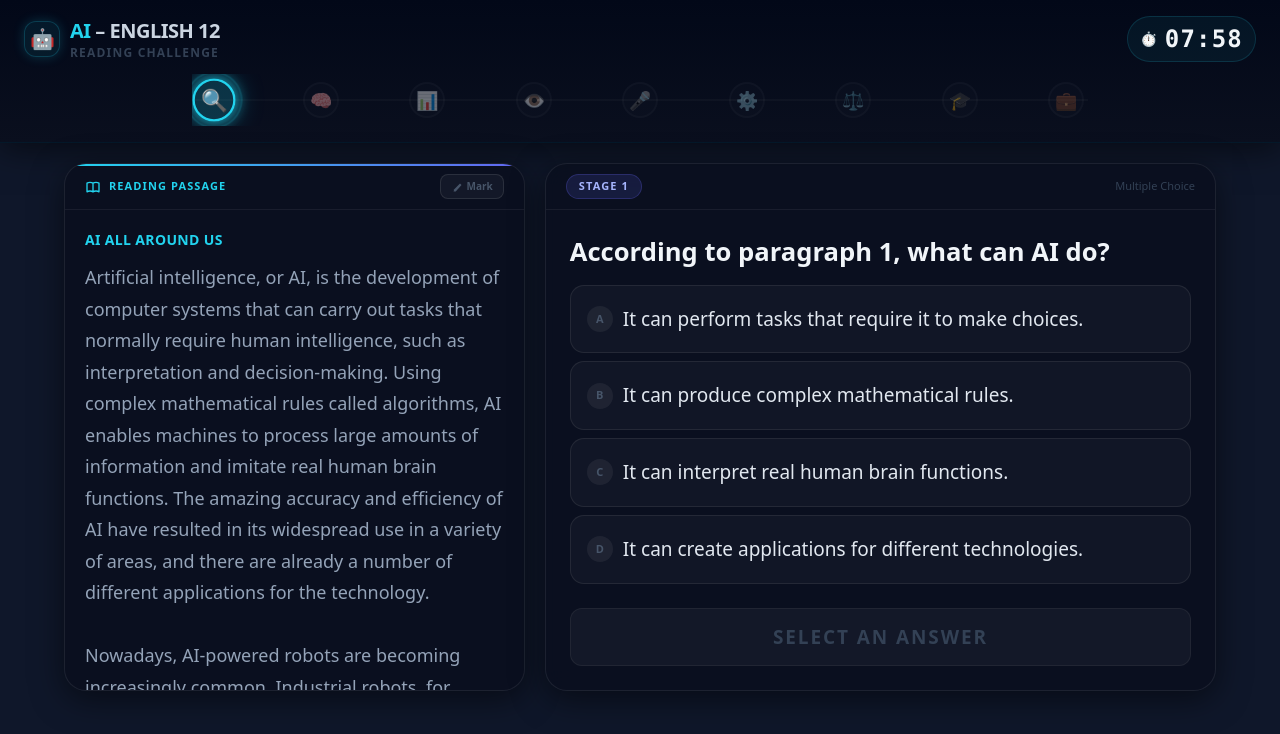
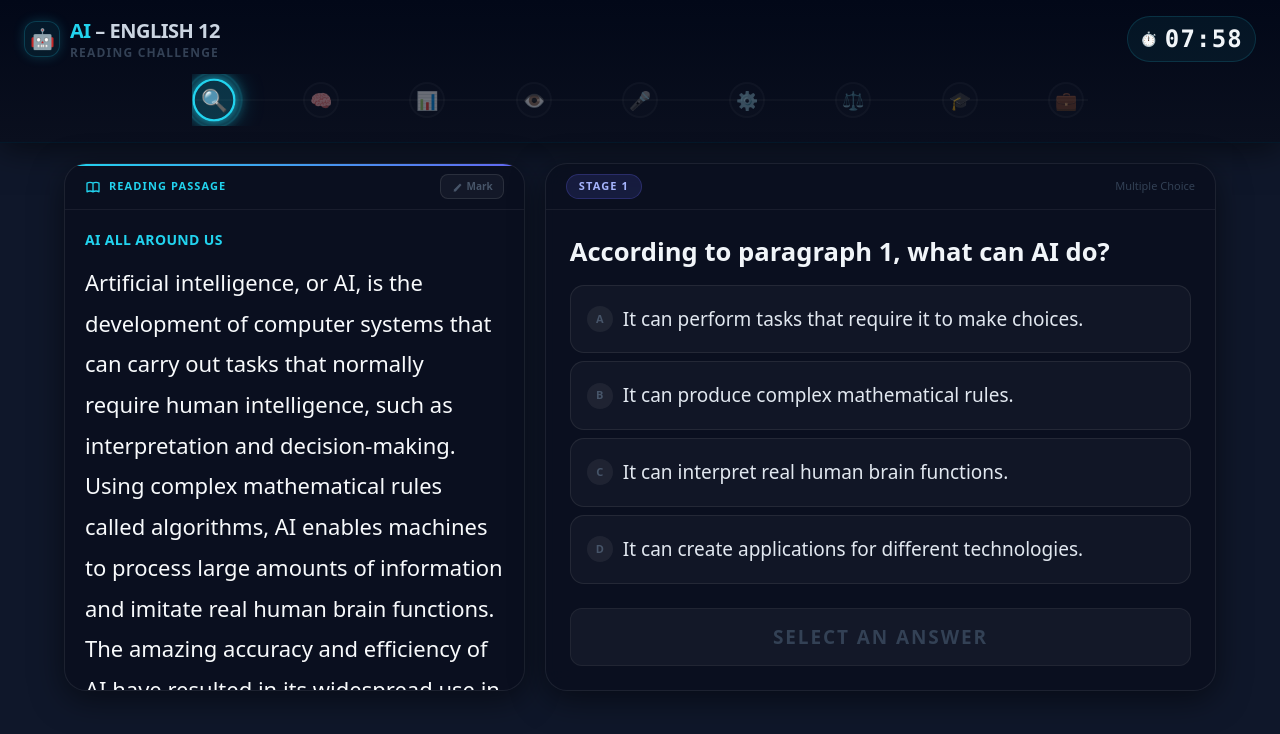
Before and after one commit to havo280788-byte/ARTIFICIAL-INTELLIGENCE, a React (Vite) app: page / in a window 1280 px wide. Both pictures are taken after typing "Sample", "Sample" into the empty fields and a click on the button "⚡ START CHALLENGE". Shown: the top 734 px of the page. Built offline with nearby package versions, Linux system fonts and the light colour scheme.

Commit message:
Add files via upload

```diff
--- a/src/components/QuizCard.tsx
+++ b/src/components/QuizCard.tsx
@@ -63,7 +63,7 @@ export default function QuizCard({ question, stageNum, onAnswer, mode = 'student
             if (remaining.length > 0) parts.push({ text: remaining, highlighted: false });
             if (parts.length > 0) {
                 return (
-                    <p className="text-sm leading-relaxed whitespace-pre-line" style={{ color: '#E2E8F0', lineHeight: '1.75', fontSize: 'clamp(13px, 1.6vw, 20px)' }}>
+                    <p className="text-sm leading-relaxed whitespace-pre-line" style={{ color: '#F8FAFC', lineHeight: '1.85', fontSize: 'clamp(14px, 1.9vw, 22px)' }}>
                         {parts.map((part, i) => (
                             <span
                                 key={i}
@@ -83,7 +83,7 @@ export default function QuizCard({ question, stageNum, onAnswer, mode = 'student
             }
         }
         return (
-            <p className="text-sm leading-relaxed whitespace-pre-line" style={{ color: '#94A3B8', lineHeight: '1.75', fontSize: 'clamp(13px, 1.5vw, 18px)' }}>
+            <p className="text-sm leading-relaxed whitespace-pre-line" style={{ color: '#F8FAFC', lineHeight: '1.85', fontSize: 'clamp(14px, 1.9vw, 22px)' }}>
                 {READING_PASSAGE}
             </p>
         );
```
